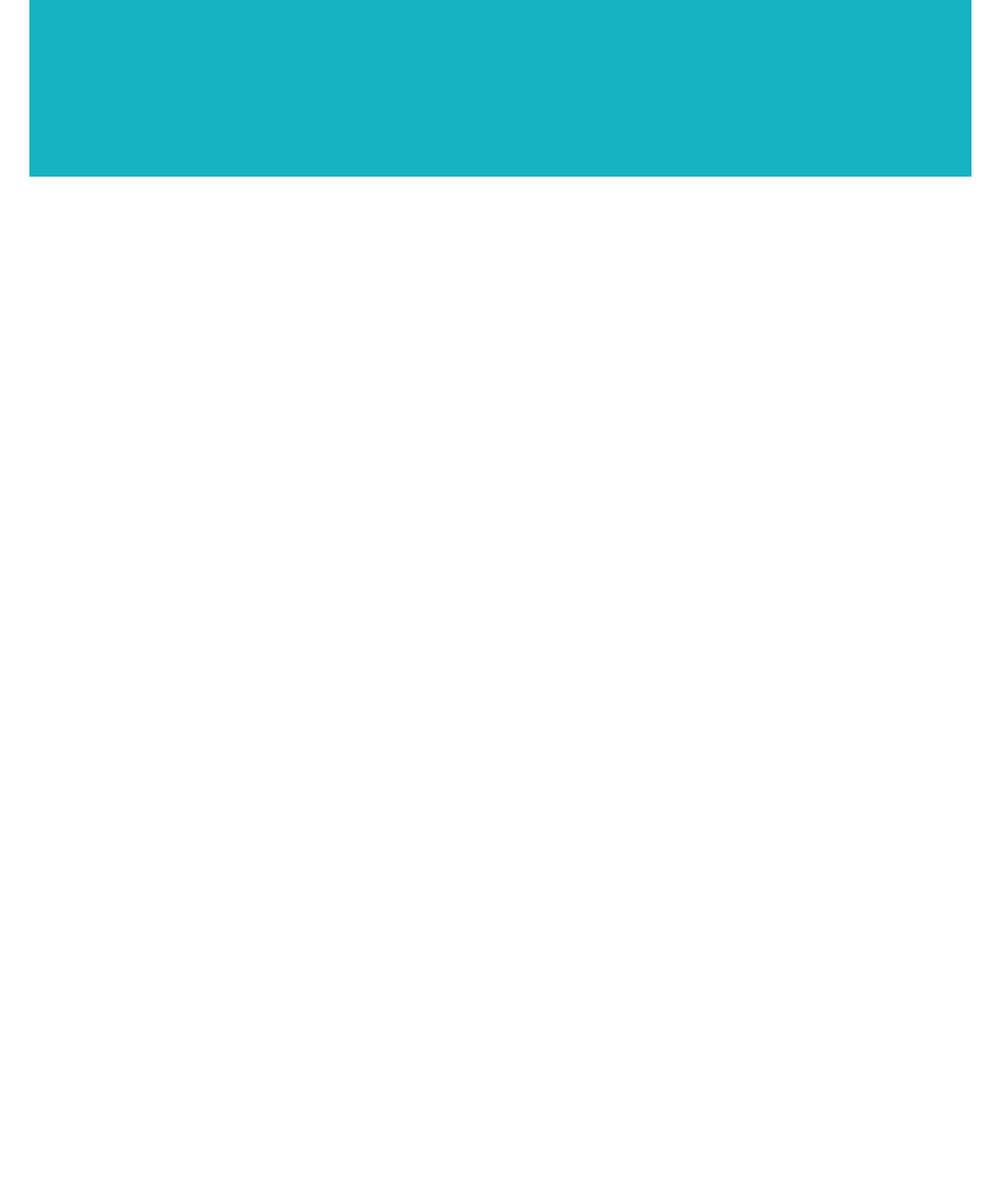
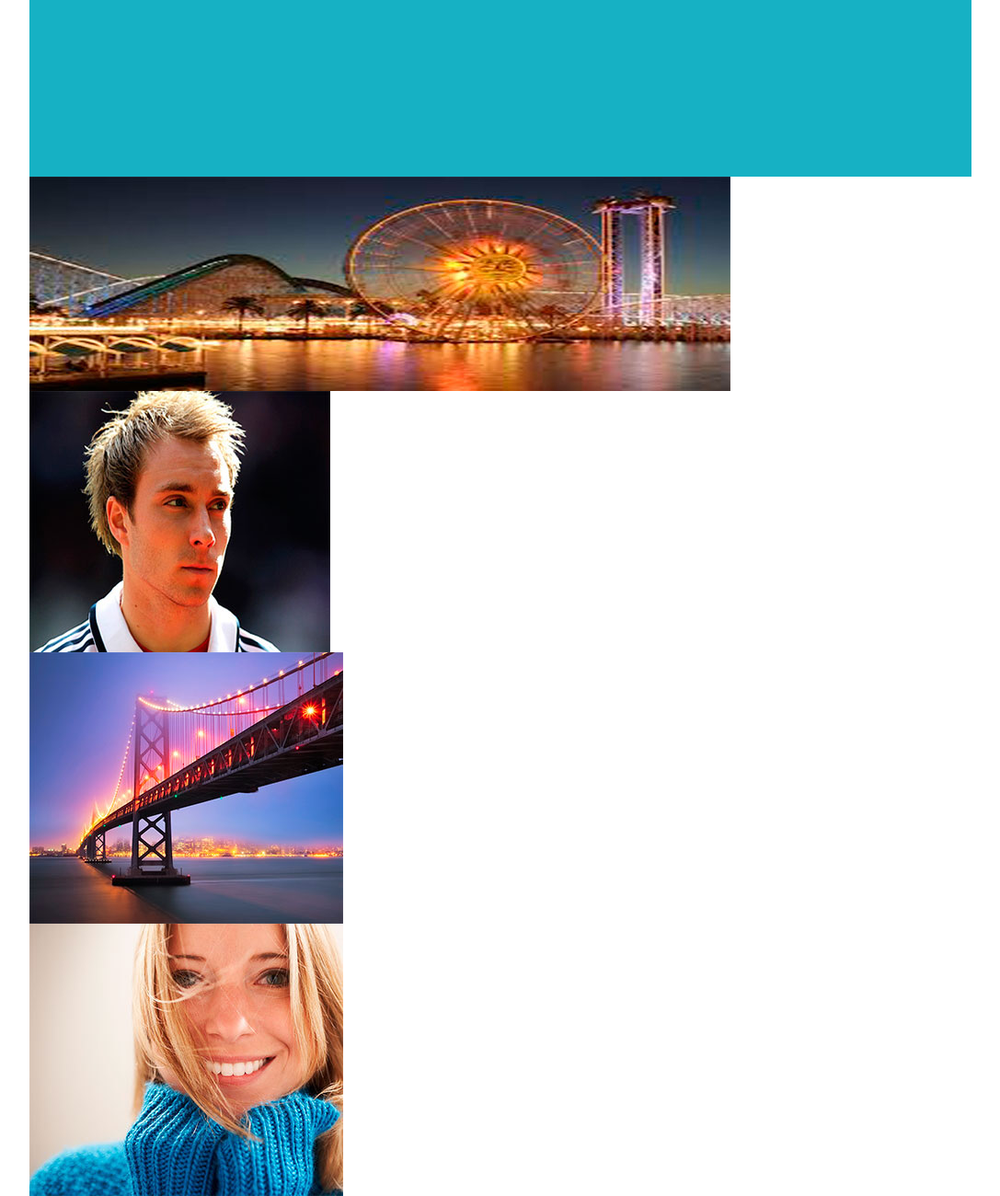
Before and after one commit to dimshiusua/adaptive, a plain HTML site: page index.html in a window 1280 px wide. Shown: the part 484-1784 px from the top of the page at 92% size, without its empty margins (96-1183 px from the left). Before the commit the page ends 800 px from the top, so only its background shows below. Drawn offline with Linux system fonts and the light colour scheme.

Commit message:
прописаны медиазапросы под 767px

```diff
--- a/css/style.css
+++ b/css/style.css
@@ -15,6 +15,7 @@ h1,h2,h3,h4,h5,h6,p{
 }
 img {
 	border: none;
+	display: block;
 }
 a {
 	color: #000;
--- a/index.html
+++ b/index.html
@@ -26,7 +26,42 @@
 		<div class="inner">
 			<div class="container">
 				<div class="inner-block">
+					<span></span>
+				</div>
+				<div class="img-gallery">
+					<div class="container">
+						<div class="img-raw">
+							<div class="img-block w70">
+								<picture>
+									<source srcset="img/640/link-img.jpg" media="(max-width: 767px)">
+									<img src="img/1024/link-img.jpg" alt="free psd link img">
+								</picture>
+							</div>
+							<div class="link">
 
+							</div>
+						</div>
+						<div class="img-raw">
+							<div class="img-block w30 smw100">
+								<picture>
+									<source srcset="img/640/img-1.jpg" media="(max-width: 767px)">
+									<img src="img/1024/img-1.jpg" alt="free psd link img">
+								</picture>
+							</div>
+							<div class="img-block w30 smw100">
+								<picture>
+									<source srcset="img/640/img-2.jpg" media="(max-width: 767px)">
+									<img src="img/1024/img-2.jpg" alt="free psd link img">
+								</picture>
+							</div>
+							<div class="img-block w30 smw100">
+								<picture>
+									<source srcset="img/640/img-3.jpg" media="(max-width: 767px)">
+									<img src="img/1024/img-3.jpg" alt="free psd link img">
+								</picture>
+							</div>
+						</div>
+					</div>
 				</div>
 			</div>
 		</div>
```
Also changed, not shown: img/1024/img-1.jpg (added), img/1024/img-2.jpg (added), img/1024/img-3.jpg (added), img/1024/link-img.jpg (added), img/640/img-1.jpg (added), img/640/img-2.jpg (added), img/640/img-3.jpg (added), img/640/link-img.jpg (added).
